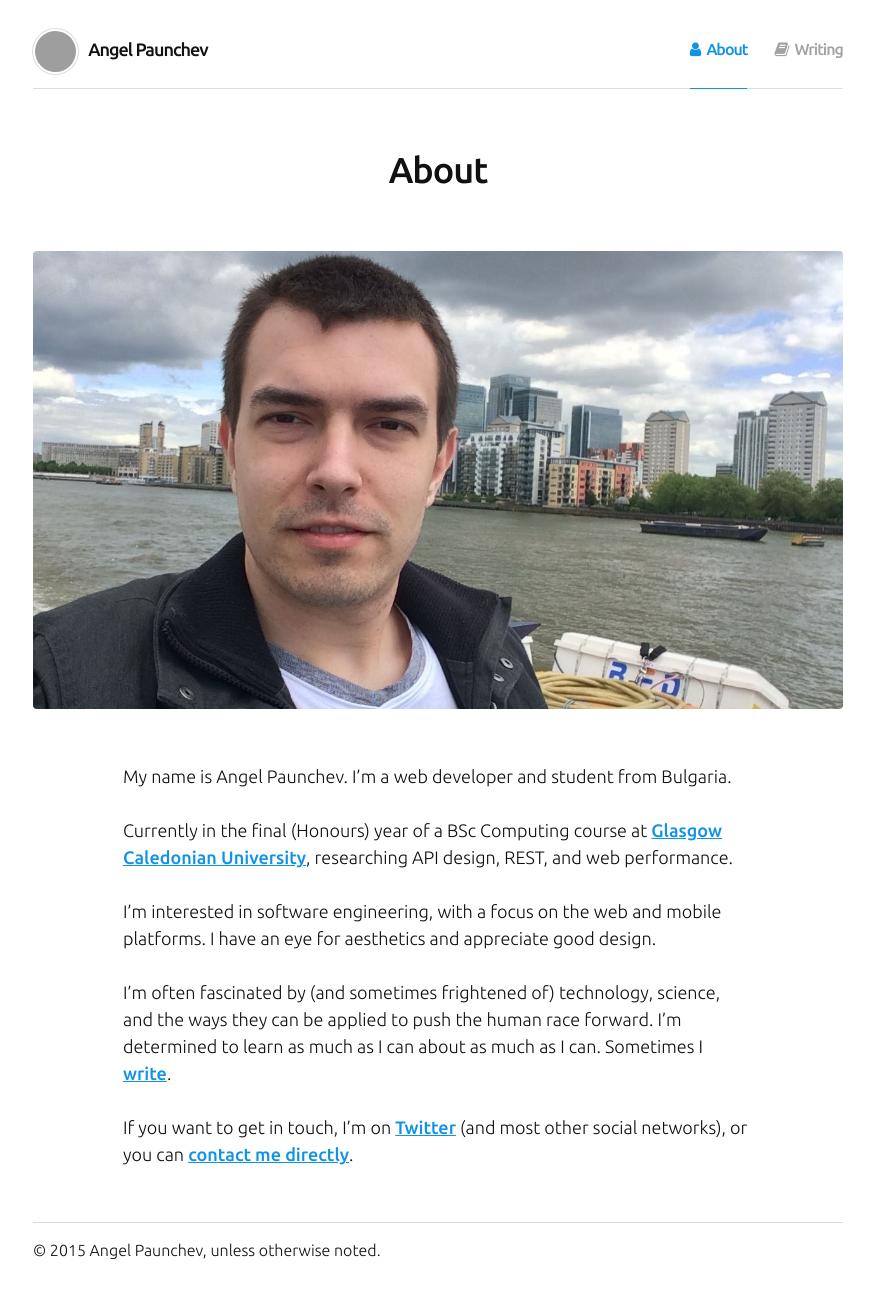
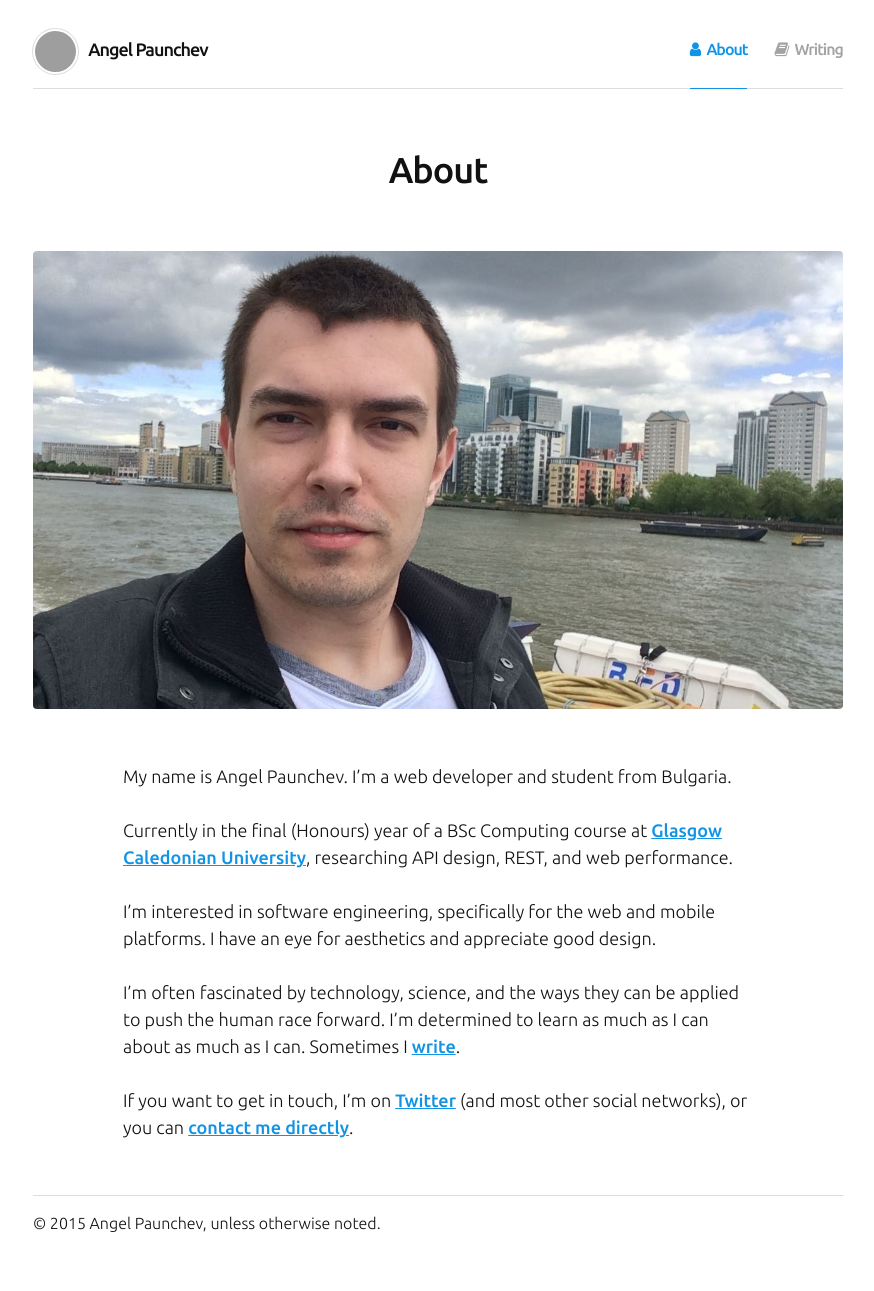
Before and after one commit to apaunchev/paunchev.com, a Jekyll site: the page built from index.html, in a window 1280 px wide. Shown: the whole page, without its empty margins (202-1076 px from the left). Built offline with Jekyll 4.4.1, drawn with Linux system fonts in a browser that asks for light colours; nearby versions of some CDN libraries; after the commit the page ends 1264 px from its top, so only the background shows below that; grey boxes are pictures that could not be loaded.

Commit message:
Update bio

```diff
--- a/index.html
+++ b/index.html
@@ -13,8 +13,8 @@ description: "My name is Angel Paunchev. I’m a web developer and student from
 
 <p>Currently in the final (Honours) year of a BSc Computing course at <a href="http://www.gcu.ac.uk/">Glasgow Caledonian University</a>, researching API design, REST, and web performance.</p>
 
-<p>I’m interested in software engineering, with a focus on the web and mobile platforms. I have an eye for aesthetics and appreciate good design.</p>
+<p>I’m interested in software engineering, specifically for the web and mobile platforms. I have an eye for aesthetics and appreciate good design.</p>
 
-<p>I’m often fascinated by (and sometimes frightened of) technology, science, and the ways they can be applied to push the human race forward. I’m determined to learn as much as I can about as much as I can. Sometimes I <a href="/writing/">write</a>.</p>
+<p>I’m often fascinated by technology, science, and the ways they can be applied to push the human race forward. I’m determined to learn as much as I can about as much as I can. Sometimes I <a href="/writing/">write</a>.</p>
 
 <p>If you want to get in touch, I’m on <a href="https://twitter.com/apaunchev">Twitter</a> (and most other social networks), or you can <a href="mailto:apaunchev@gmail.com">contact me directly</a>.</p>
```
